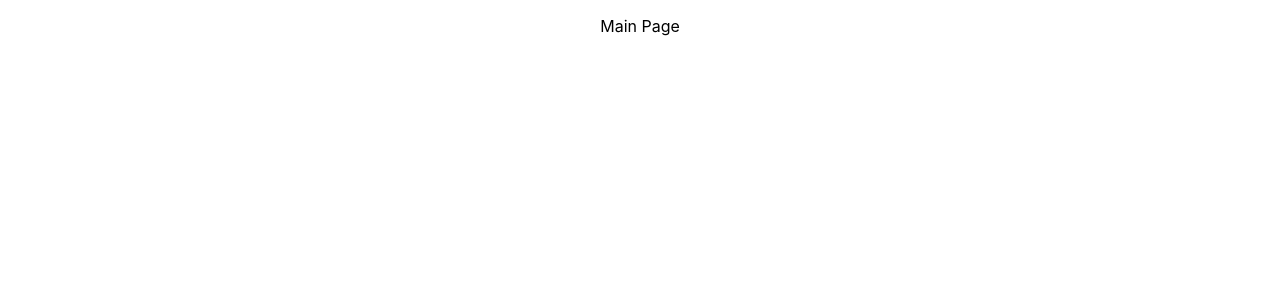
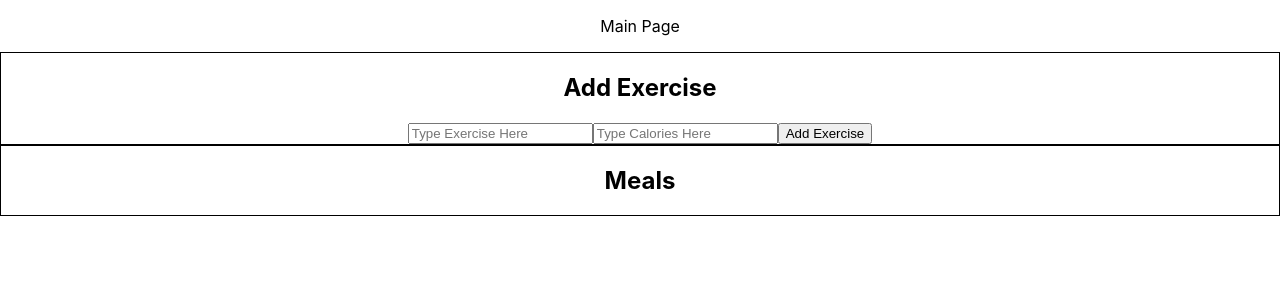
Before and after one commit to realdanieljames/exercise-group-project, a React (Create React App) app: page /main-page in a window 1280 px wide. Shown: the top 300 px of the page. Built offline with nearby package versions, Linux system fonts and the light colour scheme.

Commit message:
exercise component working

```diff
--- a/src/components/MainPage/MainPage.css
+++ b/src/components/MainPage/MainPage.css
@@ -0,0 +1,5 @@
+.main-container{
+    display: grid;
+
+
+}
--- a/src/components/MainPage/MainPage.js
+++ b/src/components/MainPage/MainPage.js
@@ -1,20 +1,50 @@
-import React from "react";
+import React, {createRef, useRef} from "react";
 import { connect } from "react-redux";
-
+import './MainPage.css'
 
 
 const MainPage = (props) => {
+
+
+const exerciseRef = createRef('')
+const exerciseCalorieRef = createRef('')
 return (
     <div>
     <div>
         <p>Main Page</p>
     </div>
 
+
+{/* Exercise Component */}
+
+    <div style={{border: "1px solid black"}}>
+    <h2>Add Exercise</h2>
     <div>
+        <input placeholder="Type Exercise Here" ref={exerciseRef} />
+        <input placeholder="Type Calories Here" ref={exerciseCalorieRef} />
+        <button onClick={() => props.addExercise(exerciseCalorieRef, exerciseRef)} >Add Exercise</button>
+
+        {props.exercise.map((exercise,i) => {
+            return (
+                <div>
+                    <u>Exercise {i+1}</u><br></br>
+                    {exercise.name}<br></br>
+                    Calories: {exercise.calories}
+                </div>
+            )
+        })}
+    </div>
+
+    </div>
+
+{/* Food Component */}
+<div style={{border: "1px solid black"}}>
+    <h2>Meals</h2>
         {/* {props.food.map((value)=>{
             console.log(value)
         })} */}
     </div>
+
     </div>
 );
 };
@@ -22,6 +52,7 @@ return (
 const mapStateToProps = (state) => {
     return {
         food: state.food_Reducer.food,
+        exercise: state.exercise_Reducer.exercise
 
     }
 }
@@ -30,7 +61,7 @@ const mapStateToProps = (state) => {
 const mapDispatchToProps = (dispatch) => {
     return {
         addFood: () => dispatch({type:"ADD_NEW_FOOD", newFood: {name: "Cheddaer CHd", id: "ps1234", calories: "245"}}),
-        // addClassToStudent: (id, newClass) => dispatch({type: "ADD_CLASS_TO_STUDENT", targetId: id, class: newClass})
+        addExercise: (exerciseCalorieRef, exerciseRef) => dispatch({type: "ADD_NEW_EXERCISE", exercise:{id: 1, name: exerciseRef.current.value, calories: exerciseCalorieRef.current.value} })
     }
 }
 
--- a/src/store/reducers/ExerciseReducer.js
+++ b/src/store/reducers/ExerciseReducer.js
@@ -1,9 +1,26 @@
 const initialState = {
+    exercise: []
 
 }
 
 const exerciseReducer = (state=initialState, action) => {
-    return state
+    switch(action.type){
+        case "ADD_NEW_EXERCISE":
+          let newArr = [...state.exercise].concat([action.exercise])
+            newArr.push(action.exercise)
+            return {
+
+            ...state,
+            exercise: newArr
+
+
+
+
+            }
+            ;
+        default : console.log(`Rubens State: ${state.exercise}`)
+        return state
+    }
 }
 
 export default exerciseReducer
```
